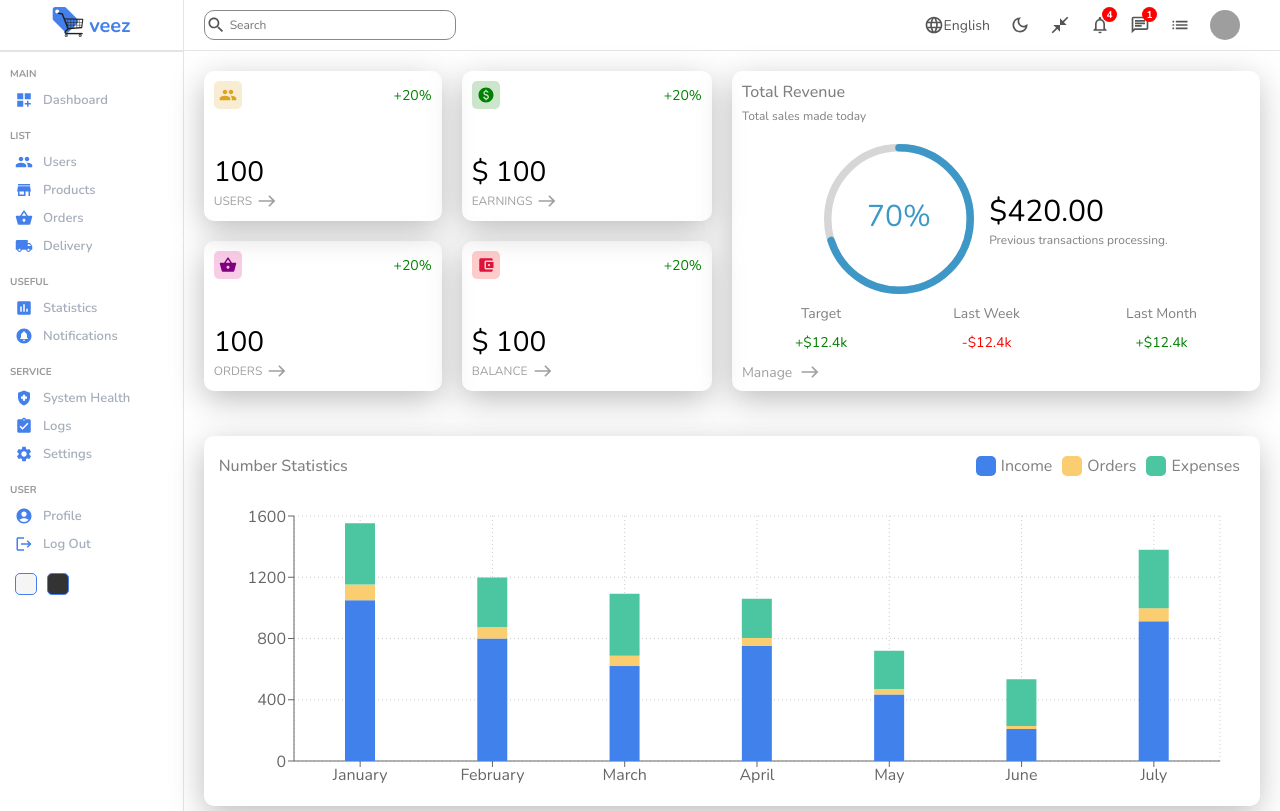
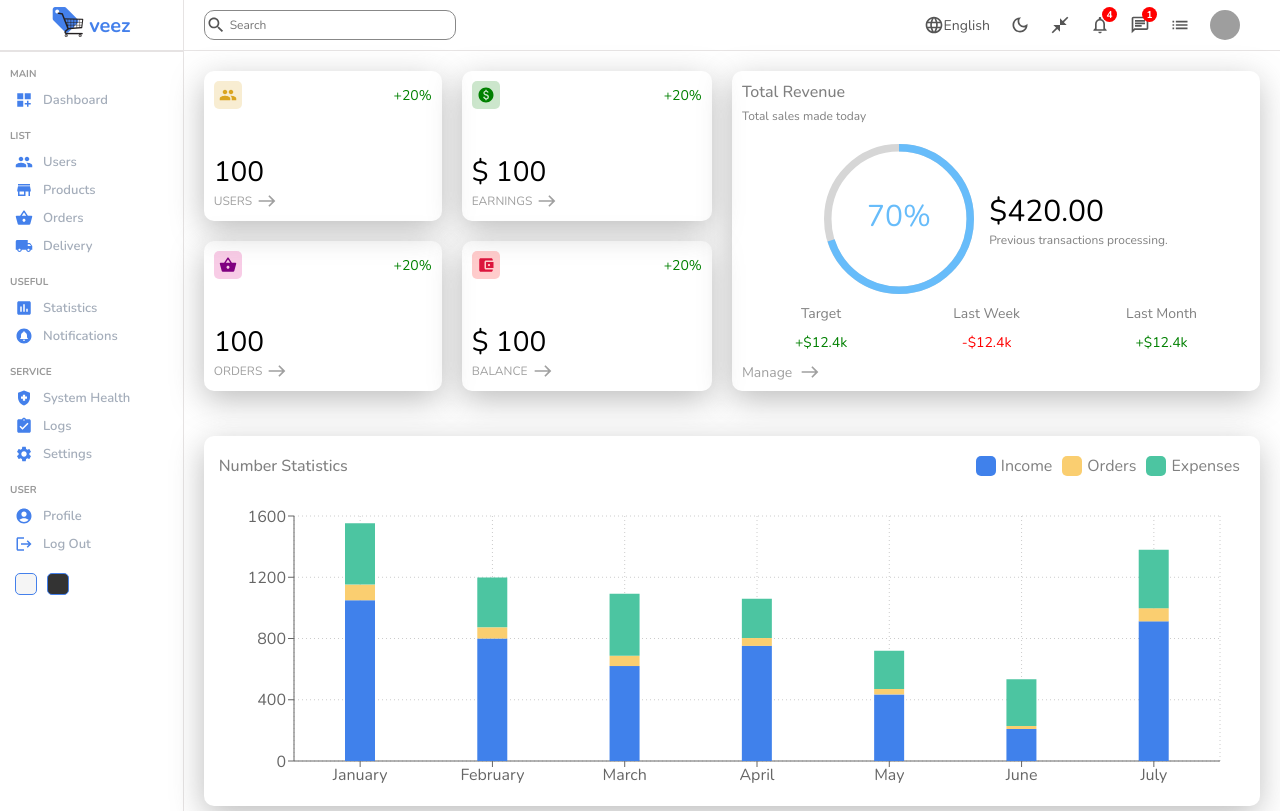
Before and after one commit to blairesc/Dashboard, a React (Create React App) app: page / in a window 1280 px wide. Built offline with nearby package versions, Linux system fonts and the light colour scheme; grey boxes are pictures that could not be loaded.

Commit message:
update the style of the progress

```diff
--- a/src/components/featured/FeaturedChart.jsx
+++ b/src/components/featured/FeaturedChart.jsx
@@ -1,5 +1,5 @@
 import "./featuredChart.scss";
-import { CircularProgressbar } from "react-circular-progressbar";
+import { CircularProgressbar, buildStyles } from "react-circular-progressbar";
 import "react-circular-progressbar/dist/styles.css";
 import EastIcon from '@mui/icons-material/East';
 
@@ -13,7 +13,16 @@ const FeaturedChart = () => {
 
       <div className="middle">
         <div className="featuredChart">
-          <CircularProgressbar value={70} text={"70%"} strokeWidth={5} />
+          <CircularProgressbar
+            value={70}
+            text={"70%"}
+            strokeWidth={5}
+            styles={buildStyles({
+              strokeLinecap: "butt",
+              pathColor: "#67bcfa",
+              textColor: "#67bcfa"
+            })}
+          />
         </div>
 
         <div className="featuredInfo">
```
